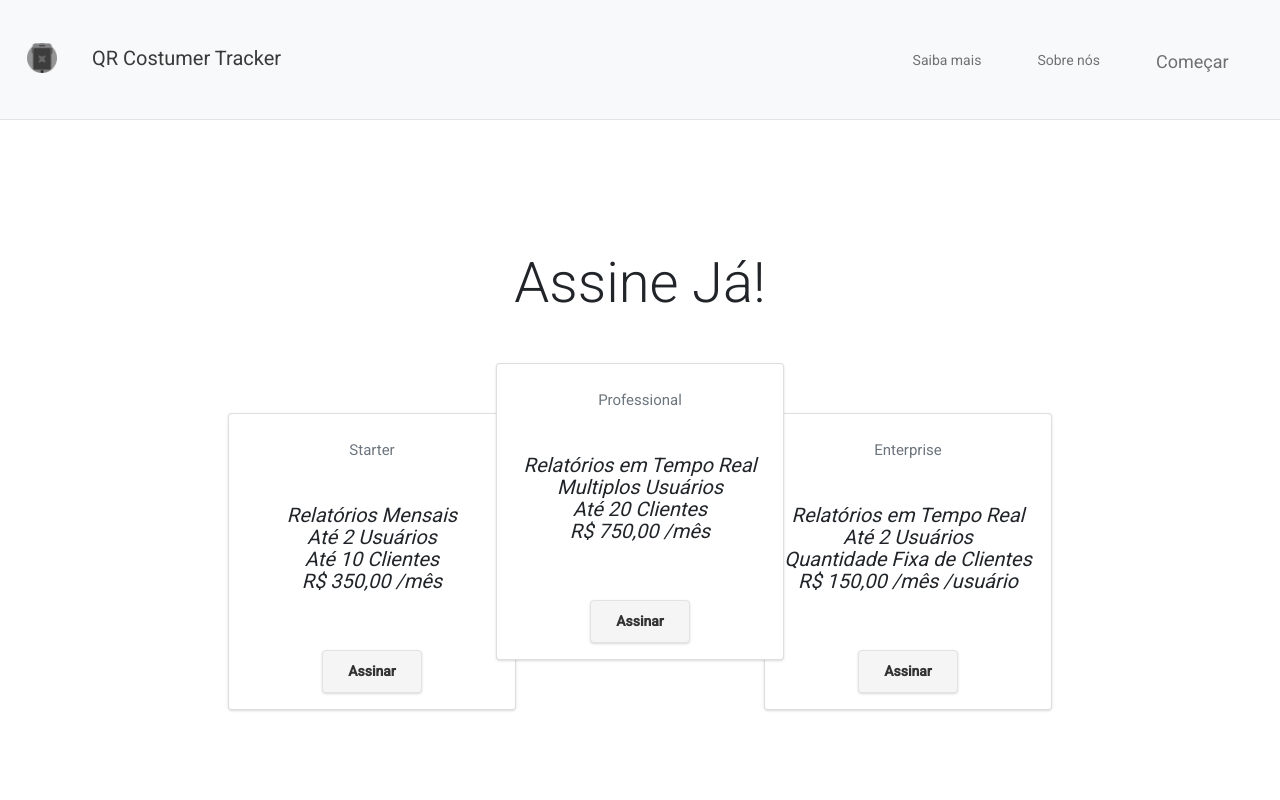
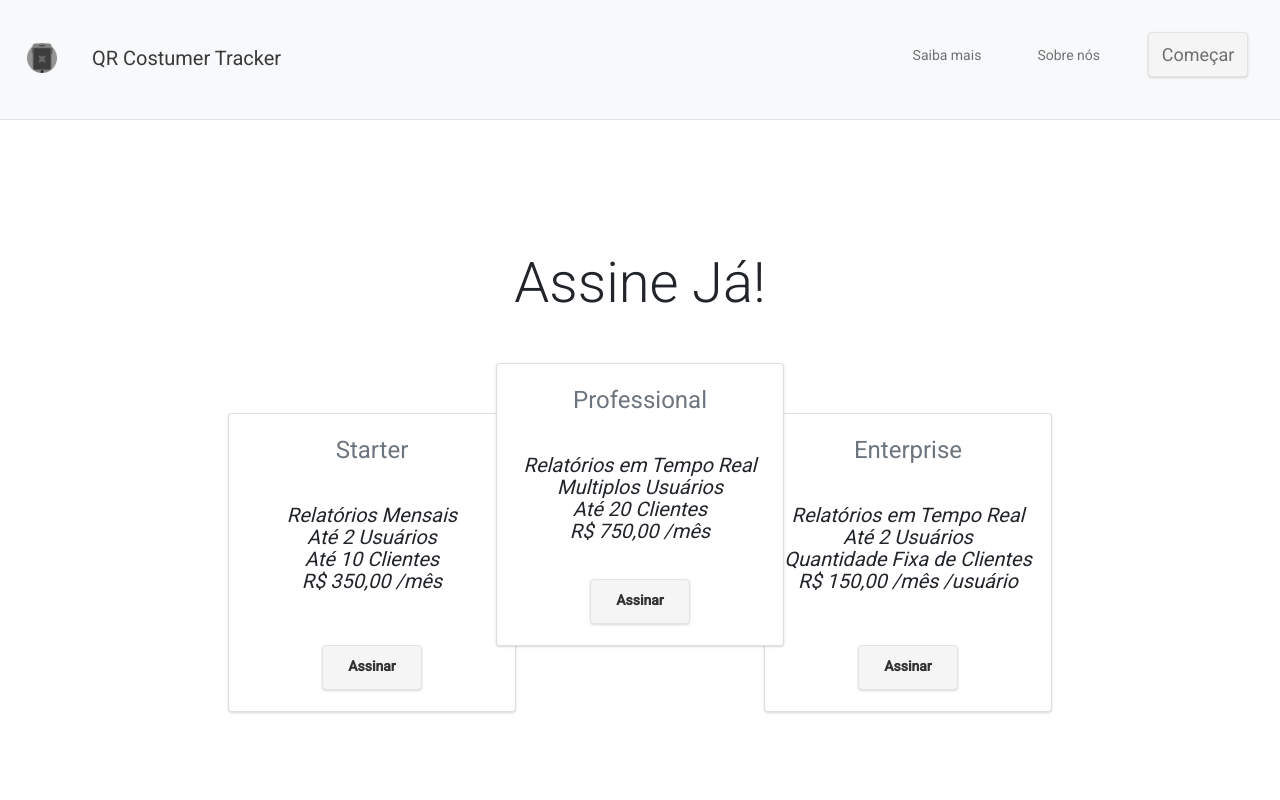
Before and after one commit to projeto-integrador-2022/qrcode-frontend, an Angular app: page /payment-plans in a window 1280 px wide. Shown: the top 800 px of the page. Built offline with nearby package versions, Linux system fonts and the light colour scheme.

Commit message:
[QRCT-001] Refatoraçao de estilos depois que o material foi instalado

```diff
--- a/src/app/app.component.scss
+++ b/src/app/app.component.scss
@@ -1,17 +1,19 @@
 .start-button {
-  background-color: #f5f5f5;
-  border: 1px solid #e3e3e3;
+  background-color: #f5f5f5 !important;
+  border: 1px solid #e3e3e3 !important;
   border-radius: 4px;
   color: #333;
   cursor: pointer;
   font-size: 14px;
   font-weight: bold;
-  padding: 10px;
-  text-align: center;
+  padding:  0 !important;
+  text-align: center !important;
   width: 100px;
-  height: auto;
-  align-items: center;
-  box-shadow: 0 1px 3px 0 rgba(0, 0, 0, 0.1), 0 1px 2px 0 rgba(0, 0, 0, 0.06);
+  height: 45px;
+  transform: translateY(-5px);
+  margin: 0;
+  align-items: center !important;
+  box-shadow: 0 1px 3px 0 rgba(0, 0, 0, 0.1), 0 1px 2px 0 rgba(0, 0, 0, 0.06) !important;
   &:hover {
     background-color: #e3e3e3;
   }
@@ -50,3 +52,10 @@
   width: 18rem;
 
 }
+
+
+h4 {
+  font-size: 1.5rem;
+  font-weight: normal;
+  margin-bottom: 0.75rem;
+}
--- a/src/app/features/pages/payment-methods/payment-methods.component.html
+++ b/src/app/features/pages/payment-methods/payment-methods.component.html
@@ -68,7 +68,7 @@
                             <textarea matInput placeholder="Telefone" matTextareaAutosize matAutosizeMinRows="1"
                             matAutosizeMaxRows="5" formControlName="phone"></textarea>
                             <mat-error *ngIf="!formGroup.controls['phone'].valid && formGroup.controls['phone'].touched">
-                                {{ titleAlert }}
+                                {{ getErrorPhoneNumber() }}
                             </mat-error>
                         </mat-form-field>
                     </div>
@@ -77,7 +77,7 @@
                             matAutosizeMaxRows="5" formControlName="address"></textarea>
                         <mat-error
                             *ngIf="!formGroup.controls['surname'].valid && formGroup.controls['surname'].touched">
-                            Campo precisa de preenchimendo entre 5 a 10 caracteres
+                            Campo precisa de preenchimendo no mínimo 5 caracteres
                         </mat-error>
                     </mat-form-field>
 
--- a/src/app/features/pages/payment-plans/payment-plans.component.html
+++ b/src/app/features/pages/payment-plans/payment-plans.component.html
@@ -13,7 +13,7 @@
                             <p class="card-text">{{ITEM.PRICE}}</p>
                         </div>
 
-                        <a class="btn btn-primary btn-lg start-button mt-3      text-center" [routerLink]="'./about'"
+                        <a class="btn btn-primary btn-lg start-button text-center" [routerLink]="'./about'"
                             routerLinkActive="activebutton" (click)="navigateTo(i)">Assinar</a>
                     </div>
                 </div>
--- a/src/app/features/pages/payment-plans/payment-plans.component.scss
+++ b/src/app/features/pages/payment-plans/payment-plans.component.scss
@@ -8,8 +8,6 @@
 
 .column-fixture {
     padding: 0;
-
-
 }
 
 .featured-card {
@@ -31,6 +29,9 @@
     min-height: 20rem;
 }
 
+.start-button {
+    padding: 10px !important;
+}
 @media (max-width:991px) {
     .card {
         width: 100%;
--- a/src/app/shared/components/nav-bar/nav-bar.component.html
+++ b/src/app/shared/components/nav-bar/nav-bar.component.html
@@ -19,7 +19,7 @@
                     <a class="nav-link" [routerLink]="'./us'" routerLinkActive="activebutton">Sobre nós</a>
                 </li>
                 <li class="nav-item">
-                    <button class="nav-link btn btn-primary start-button" type="button" [routerLink]="'./login'"
+                    <button class="nav-link btn btn-primary text-center start-button" type="button" [routerLink]="'./login'"
                         routerLinkActive="activebutton">Começar</button>
                 </li>
             </ul>
```
